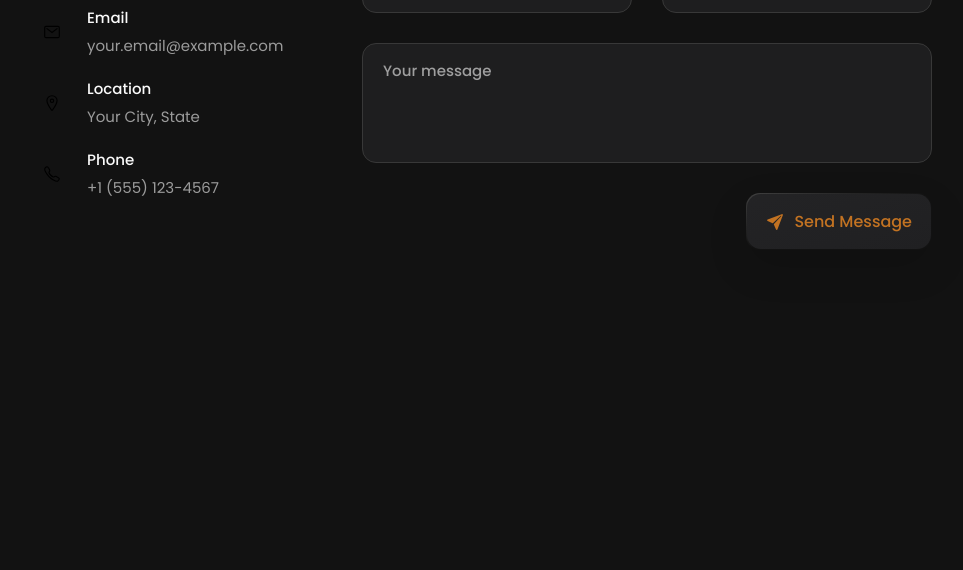
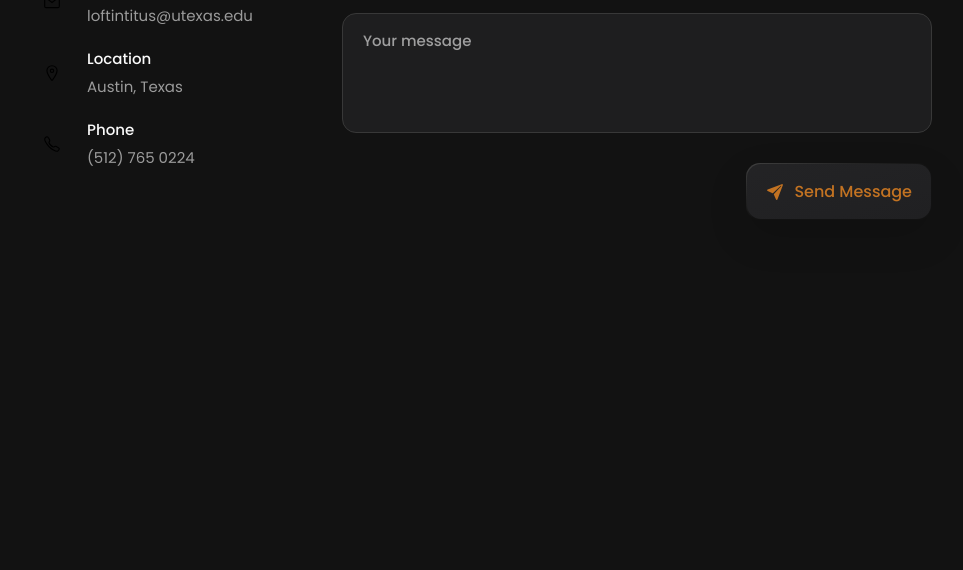
Before and after one commit to LoftinTitus/LoftinTitus.github.io, a plain HTML site: page contact.html in a window 1280 px wide. Shown: the part 230-800 px from the top of the page, without its empty margins (158-1121 px from the left). Drawn offline with nearby package versions, Linux system fonts and the light colour scheme.

Commit message:
Updating info

```diff
--- a/contact.html
+++ b/contact.html
@@ -47,7 +47,7 @@
                             </div>
                             <div class="contact-text">
                                 <h4>Email</h4>
-                                <p>your.email@example.com</p>
+                                <p>loftintitus@utexas.edu</p>
                             </div>
                         </div>
 
@@ -57,7 +57,7 @@
                             </div>
                             <div class="contact-text">
                                 <h4>Location</h4>
-                                <p>Your City, State</p>
+                                <p>Austin, Texas</p>
                             </div>
                         </div>
 
@@ -67,7 +67,7 @@
                             </div>
                             <div class="contact-text">
                                 <h4>Phone</h4>
-                                <p>+1 (555) 123-4567</p>
+                                <p>(512) 765 0224</p>
                             </div>
                         </div>
                     </div>
--- a/style.css
+++ b/style.css
@@ -1889,10 +1889,10 @@ textarea.form-input::-webkit-resizer { display: none; }
 
 /* Contact page layout */
 .contact-wrapper {
-    display: grid;
-    grid-template-columns: 300px 1fr;
+    display: flex;
     gap: 30px;
-    margin-top: 30px;
+    margin-top: 0; /* Remove top margin if using padding above */
+    width: 100%;
 }
 
 .contact-info {
```
Also changed, not shown: index.html (+3 -3 lines).
